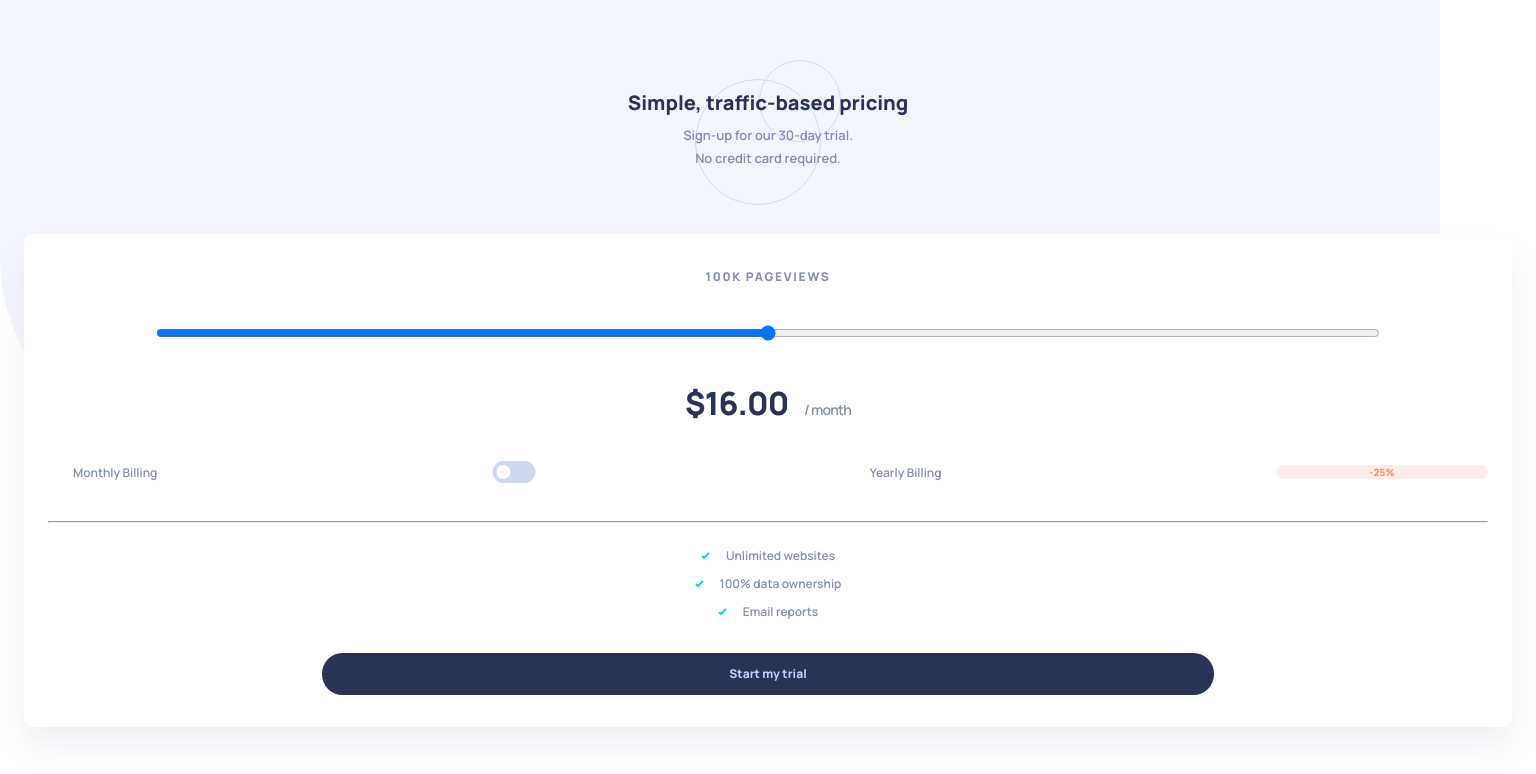
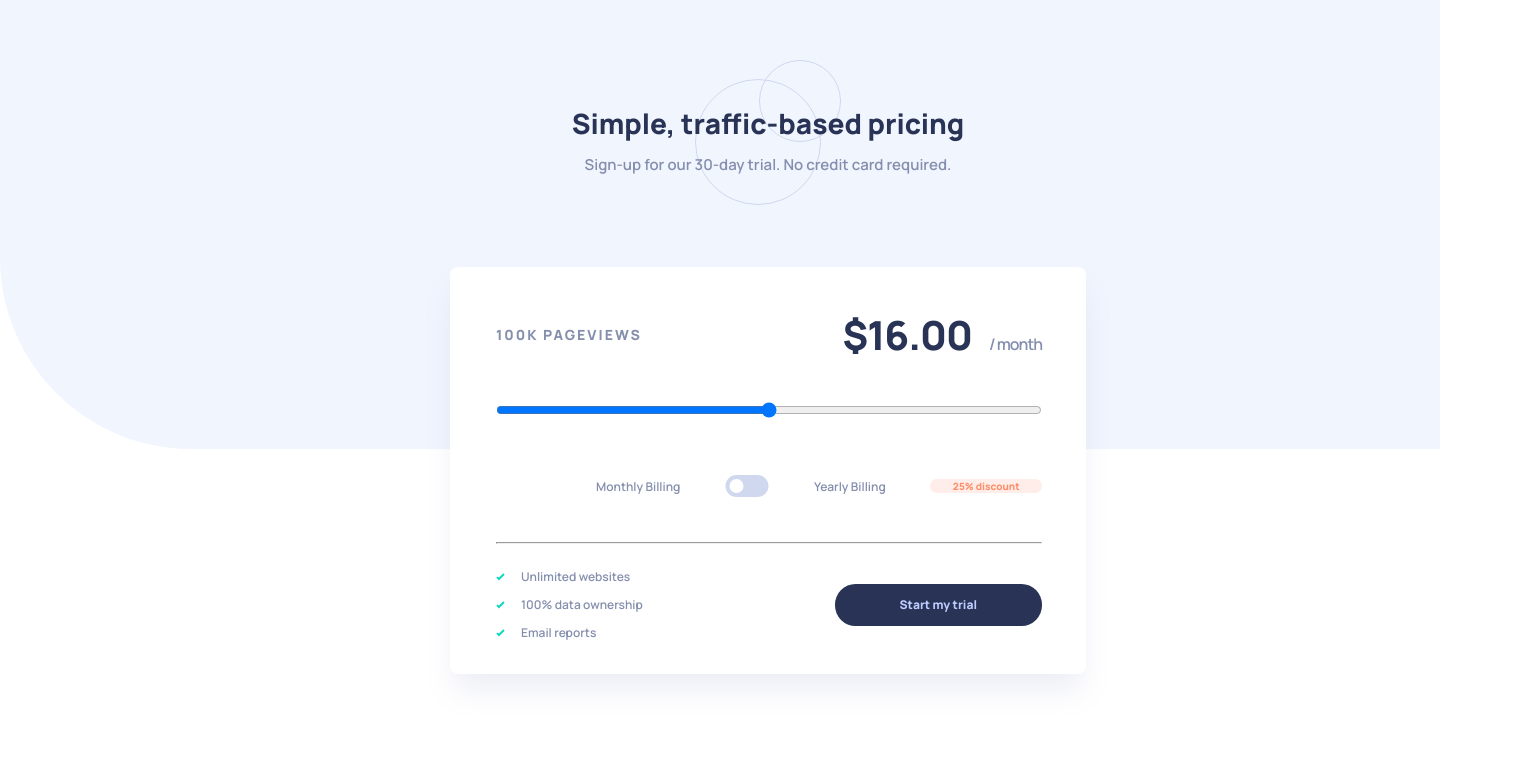
Before and after one commit to Baqari-Fruidze/interactive-pricing-component, a plain HTML site: page index.html in a window 1536 px wide. Drawn offline with Linux system fonts and the light colour scheme; a script that the page names is missing.

Commit message:
almost done

```diff
--- a/index.html
+++ b/index.html
@@ -56,6 +56,7 @@
         </svg>
         <span class="yearly-Bill">Yearly Billing</span>
         <span class="discount-small-span">-25%</span>
+        <span class="twenty-five-percent-desk">25% discount</span>
       </div>
       <hr class="line" />
       <div class="bottom-main-con">
--- a/style.css
+++ b/style.css
@@ -13,6 +13,16 @@ body {
     url(./images/bg-pattern.svg);
   background-repeat: no-repeat;
   background-position: center top 6rem, top left 0rem;
+}
+.twenty-five-percent-desk {
+  border-radius: 9.5px;
+  background: #feede8;
+  display: none;
+  color: #ff8d68;
+  text-align: center;
+  font-size: 10px;
+  font-weight: 800;
+  line-height: normal;
 }
 .money {
   display: none;
@@ -172,3 +182,89 @@ svg:hover {
   font-weight: 800;
   line-height: normal;
 }
+@media (min-width: 90rem) {
+  body {
+    padding: 10.4rem 45rem 13.7rem 45rem;
+  }
+  .twenty-five-percent-desk {
+    display: block;
+    width: 25%;
+  }
+  .discount-small-span {
+    display: none;
+  }
+  .main-container {
+    padding: 4rem 4.4rem 3.3rem 4.6rem;
+  }
+  h1 {
+    color: #293356;
+    text-align: center;
+    font-size: 28px;
+    font-weight: 800;
+    line-height: normal;
+  }
+  header {
+    gap: 1.2rem;
+    margin-bottom: 9.2rem;
+  }
+  .header-parag {
+    width: 40ch;
+    color: #848ead;
+    text-align: center;
+    font-size: 15px;
+    font-weight: 600;
+    line-height: normal;
+  }
+  .slider-container {
+    flex-direction: row;
+    flex-wrap: wrap;
+    justify-content: space-between;
+    margin-bottom: 5.7rem;
+  }
+  .view {
+    color: #848ead;
+    text-align: center;
+    font-size: 14px;
+    font-weight: 800;
+    letter-spacing: 2px;
+    text-transform: uppercase;
+  }
+  .money {
+    color: #293356;
+    text-align: right;
+    font-size: 40px;
+    font-weight: 800;
+    letter-spacing: -1px;
+  }
+  .month {
+    color: #848ead;
+    text-align: center;
+    font-size: 16px;
+    font-weight: 600;
+    line-height: normal;
+  }
+  .slider {
+    width: 100%;
+    order: 3;
+  }
+  .hundredK {
+    order: 1;
+  }
+  .sixteen {
+    order: 2;
+  }
+  .billing-container {
+    margin-left: 10rem;
+    margin-bottom: 4.5rem;
+  }
+  .bottom-main-con {
+    flex-direction: row;
+    justify-content: space-between;
+  }
+  .bottom-btn {
+    width: 38%;
+  }
+  .check {
+    justify-content: flex-start;
+  }
+}
```
